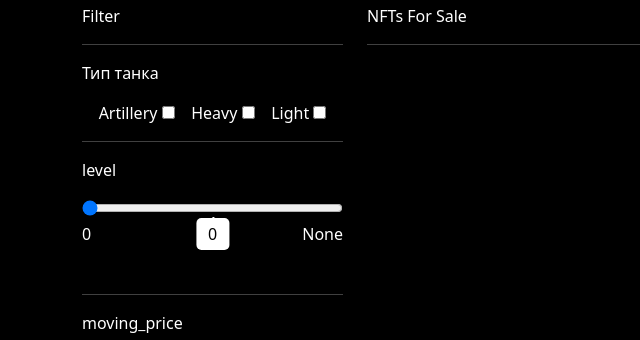
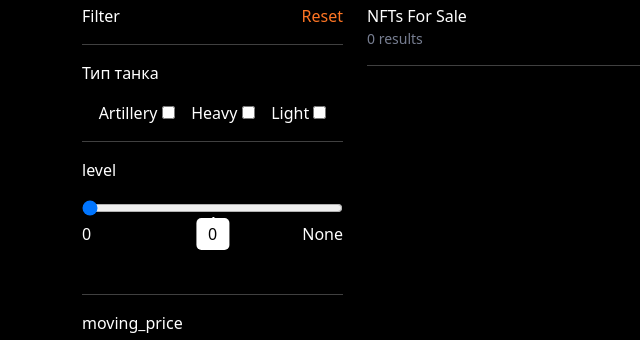
Before and after one commit to battleofchains/tanks-django-server, a Django app: page /marketplace/ in a window 1280 px wide. Shown: the part 100-440 px from the top of the page, without its empty margins (0-640 px from the left). Run offline with Django 3.2, Linux system fonts and the light colour scheme; data comes from the database, SQL or seed files in the repository; data that the repository does not hold is empty; parts of the project's set-up code (start-up, migrations or seed data) failed here and were passed over; some libraries are stand-ins or nearby versions.

Commit message:
feat(marketplace): make clear_filters

```diff
--- a/battle_of_chains/static/css/project.css
+++ b/battle_of_chains/static/css/project.css
@@ -60,3 +60,12 @@
   border-radius: 10px;
   margin-bottom: 20px;
 }
+.results-count {
+  color: #777E91;
+  font-size: 14px;
+}
+.reset-button {
+  color: #FE7524;
+  float: right;
+  cursor: pointer;
+}
--- a/battle_of_chains/templates/pages/marketplace.html
+++ b/battle_of_chains/templates/pages/marketplace.html
@@ -13,9 +13,11 @@
   </nav>
 {% endblock %}
 {% block content %}
-  <div class="row" data-reflex-root=".offers">
-    <div class="col-3 filters">
-      <p>Filter</p>
+  <div class="row">
+    <div class="col-3 filters" data-reflex-root=".reflex-wrapper">
+      <div class="reflex-filters-wrapper">
+        <div class="reset-button" data-reflex="click->MarketReflex#clear_filters" data-reflex-root="body">Reset</div>
+        <div>Filter</div>
         <hr>
         <p>Тип танка</p>
         <div class="checkbox-wrap">
@@ -40,8 +42,11 @@
         <hr>
       {% endfor %}
       </div>
+    </div>
     <div class="col-9 offers">
-      <p>NFTs For Sale</p>
+      <div class="reflex-wrapper">
+        <div>NFTs For Sale</div>
+        <div class="results-count">{{ tanks|length }} results</div>
         <hr>
         {% for tank in tanks %}
           {% if forloop.counter0|divisibleby:"4" %}<div class="row">{% endif %}
@@ -53,6 +58,7 @@
           </div>
           {% if forloop.counter|divisibleby:"4" or forloop.last %}</div>{% endif %}
         {% endfor %}
+      </div>
     </div>
   </div>
 {% endblock %}
```
Also changed, not shown: battle_of_chains/market/reflexes/market_reflex.py (+8 -1 lines). Lines whose indentation alone changed are shown as unchanged.
